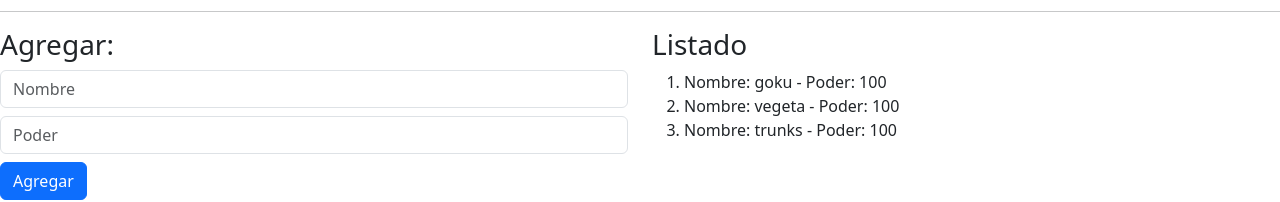
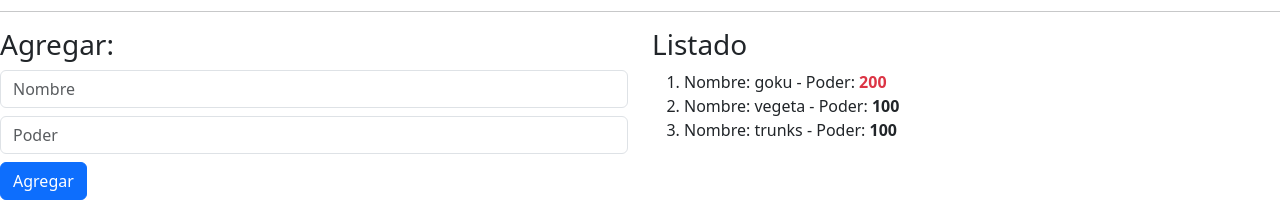
Before and after one commit to jsfc2199/AngularSignlas-01Basics, an Angular app: page /dragonball in a window 1280 px wide. Shown: the part 121-323 px from the top of the page. Built offline with nearby package versions, Linux system fonts and the light colour scheme.

Commit message:
css dinamico en funcion del caracter

```diff
--- a/src/app/pages/dragonball/dragonball.component.html
+++ b/src/app/pages/dragonball/dragonball.component.html
@@ -14,7 +14,7 @@
     <ol>
       <!-- uso de for renovado de angular -->
       @for (character of characters(); track character.id) {
-        <li>Nombre: {{character.name}} - Poder: {{character.power}}</li>
+        <li>Nombre: {{character.name}} - Poder: <strong [class.text-danger]="character.power > 100">{{character.power}}</strong> </li>
       }
     </ol>
   </div>
--- a/src/app/pages/dragonball/dragonball.component.ts
+++ b/src/app/pages/dragonball/dragonball.component.ts
@@ -3,7 +3,7 @@ import { Component, signal } from '@angular/core';
 interface Character {
   id: number;
   name: string;
-  power: number
+  power: number;
 }
 @Component({
   selector: 'app-dragonball',
@@ -11,10 +11,9 @@ interface Character {
   templateUrl: './dragonball.component.html',
 })
 export class DragonballComponent {
-
   characters = signal<Character[]>([
-    {id:1, name: 'goku', power: 100},
-    {id:2, name: 'vegeta', power: 100},
-    {id:3, name: 'trunks', power: 100},
-  ])
+    { id: 1, name: 'goku', power: 200 },
+    { id: 2, name: 'vegeta', power: 100 },
+    { id: 3, name: 'trunks', power: 100 },
+  ]);
 }
```
